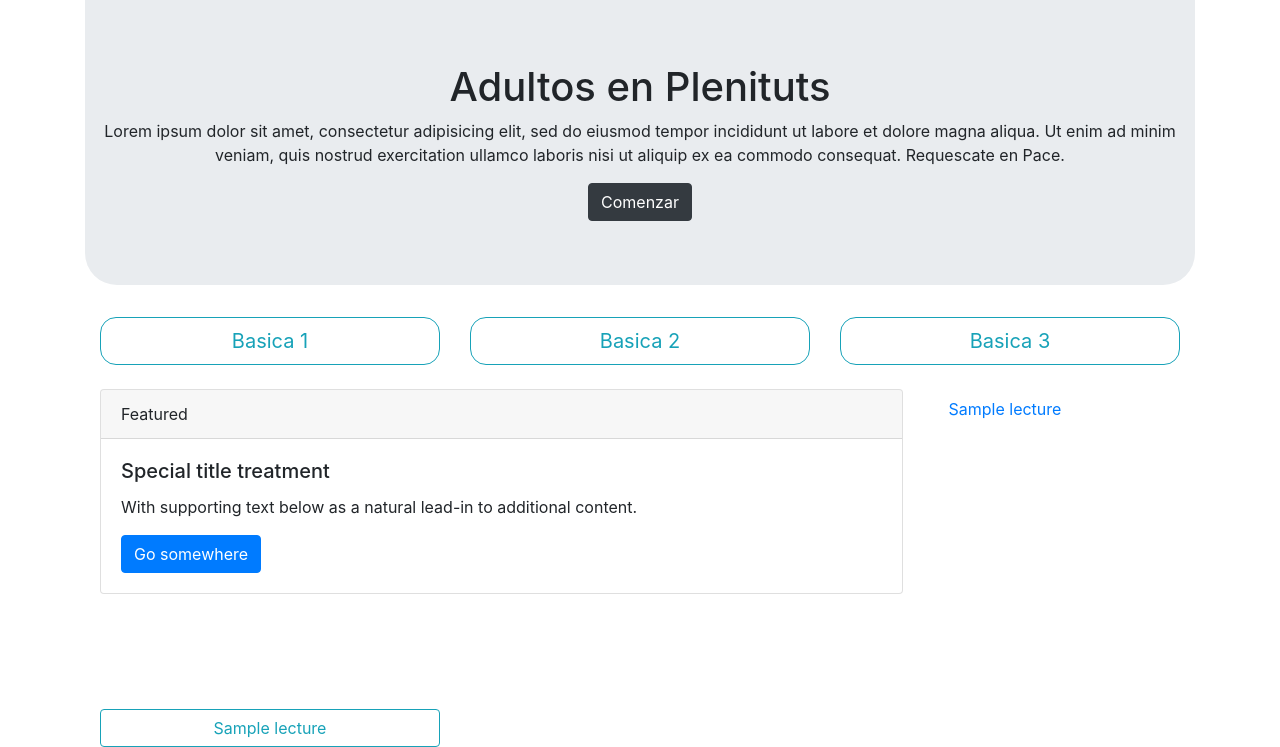
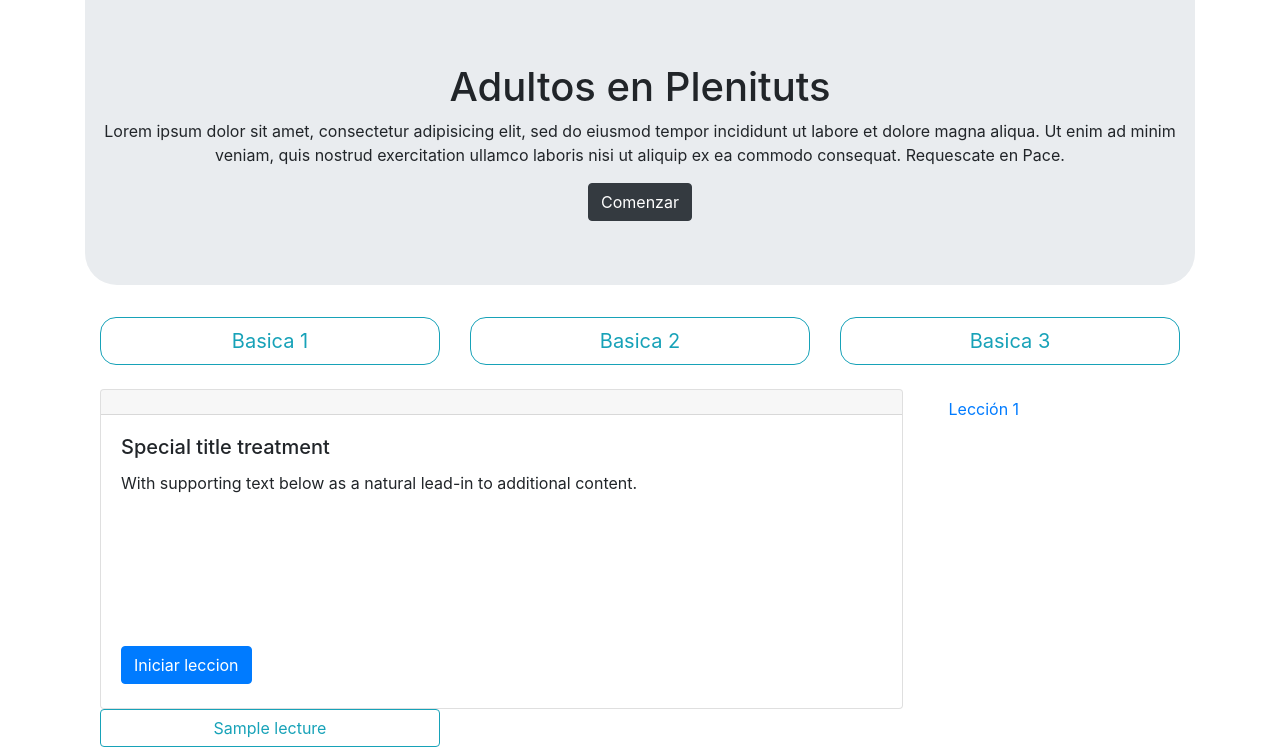
Before and after one commit to AlexGuDu/PleniTuts, a Django app: page /lectureblock/1/ in a window 1280 px wide. Shown: the part 57-804 px from the top of the page. Run offline with Django 3.2, Linux system fonts and the light colour scheme; tables that the repository leaves empty hold one stand-in row (values such as "Sample post"); some libraries are stand-ins or nearby versions.

Commit message:
navbar displays respective card info of lecture

```diff
--- a/PleniApp/templates/pleniapp/index_selected_unit.html
+++ b/PleniApp/templates/pleniapp/index_selected_unit.html
@@ -16,13 +16,13 @@
     <div class="row">
       <div class="col-sm-9">
         <div class="card">
-        <div class="card-header">
-          Featured
+          <div class="card-header" id="card_header">
+            <!-- Lecture number -->
           </div>
           <div class="card-body">
-          <h5 class="card-title">Special title treatment</h5>
-          <p class="card-text">With supporting text below as a natural lead-in to additional content.</p>
-          <a href="#" class="btn btn-primary">Go somewhere</a>
+            <h5 class="card-title" id="card_title">Special title treatment <!-- Lecture title --> </h5>
+            <p class="card-text" id="card_paragraph">With supporting text below as a natural lead-in to additional content. <!-- Lecture description --></p>
+            <button id="btn_enter_lecture" class="btn btn-primary" type="button" name="button">Iniciar leccion</button>
           </div>
         </div>
       </div>
@@ -32,7 +32,7 @@
           {% for lecture in lectures %}
 
           <li class="nav-item">
-          <a class="nav-link cleanup-c" id="{{ lecture.navlinkid }}" href>{{lecture.title}}</a>
+            <a class="nav-link cleanup-c" id="{{ lecture.navlinkid }}" href>Lección {{lecture.lecture_index_number}}</a>
           </li>
 
           {% endfor %}
@@ -42,10 +42,28 @@
     </div>
   </div>
 
+  <div class="container">
+    <div class="row">
+      <div class="col-sm-4">
+        <ul class="list-group">
+          {% for lecture in lectures %}
+            <a class="btn btn-outline-info" href="{% url 'details' id=lecture.id %}">{{lecture.title}}</a>
+          {% endfor %}
+        </ul>
+      </div>
+    </div>
+  </div>
+
+
   <script type="text/javascript">
+    var card_header = document.getElementById('card_header');
+    var card_title = document.getElementById('card_title');
+    var card_paragraph = document.getElementById('card_paragraph');
     window.onload= function(){
       {{navlinkid_list.0}}.classList.add("active");
-
+      card_title.innerHTML = "{{ lectures.0.title }}";
+      card_header.innerHTML = "Lección " + "{{ lectures.0.lecture_index_number }}";
+      card_paragraph.innerHTML = "{{ lectures.0.description }}";
     }
     var all_navlinks = document.querySelectorAll(".cleanup-c");
     function clean_navlinks(){
@@ -60,23 +78,20 @@
         event.preventDefault();
         clean_navlinks()
         {{navlinkid}}.classList.add("active");
+        var lectureid = {{navlinkid}}.id.replace('navlink_','');;
+
+        {% for lecture in lectures %}
+          if( {{lecture.id }} == lectureid ){
+            card_title.innerHTML = "{{ lecture.title }}";
+            card_header.innerHTML = "Leccion " + "{{ lecture.lecture_index_number }}"
+            card_paragraph.innerHTML = "{{ lecture.description }}"
+          }
+        {% endfor %}
+
+
       });
     {% endfor %}
   </script>
 
 
-  <div class="container">
-    <div class="row">
-      <div class="col-sm-4">
-        <ul class="list-group">
-          {% for lecture in lectures %}
-            <a class="btn btn-outline-info" href="{% url 'details' id=lecture.id %}">{{lecture.title}}</a>
-          {% endfor %}
-        </ul>
-      </div>
-    </div>
-  </div>
-
-
-
 {% endblock %}
--- a/static/css/base.css
+++ b/static/css/base.css
@@ -3,6 +3,15 @@
    position: relative;
    height: 20rem;
    overflow-y: scroll;
+ }
+
+ .card{
+   height: 20rem;
+ }
+
+ #btn_enter_lecture{
+   position: absolute;
+   bottom: 1.5rem;
  }
 
 .jumbotron{
```
Lines whose indentation alone changed are shown as unchanged.
